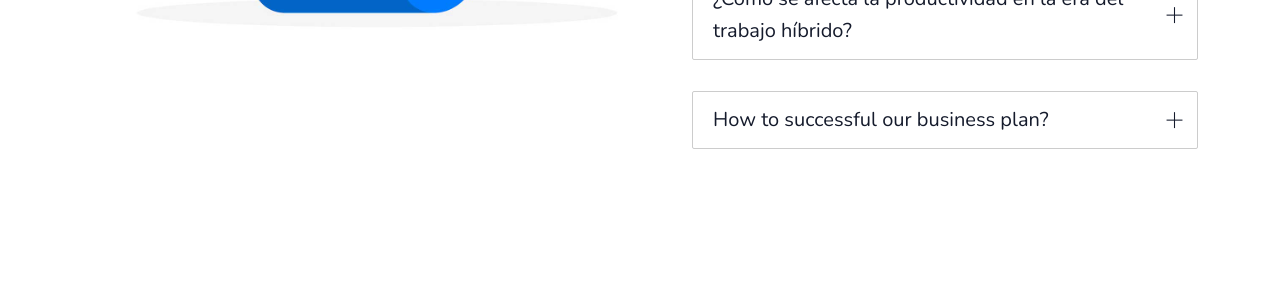
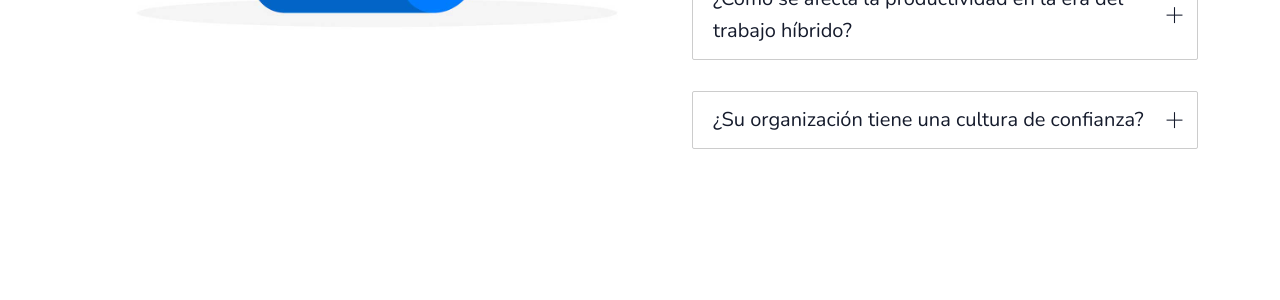
Before and after one commit to fjvalles/comtraining-landing, a Jekyll site: the page built from faq.html, in a window 1280 px wide. Shown: the part 931-1231 px from the top of the page. Built offline with Jekyll 4.4.1, drawn with Linux system fonts in a browser that asks for light colours; a script that is not in the unit is left out; part of the change alters nothing that is shown.

```diff
--- a/_data/faqs.yml
+++ b/_data/faqs.yml
@@ -13,7 +13,7 @@ items:
       productividad como es la pérdida de conexión con los compañeros de trabajo
       que produce un aislamiento de las redes en el trabajo lo que puede
       impactar la transferencia de conocimientos.
-  - question: How to successful our business plan?
-    answer: When replacing a multi-lined selection of text, the generated dummy text
-      maintains the amount of lines. When replacing a selection of text within a
-      single line, the amount of words is roughly being .
+  - question: ¿Su organización tiene una cultura de confianza?
+    answer: Una organización que tiene una cultura de confianza y de relaciones
+      interpersonales positivas, la resistencia al cambio es fácil de ver y
+      ocurre en menor grado.
```
